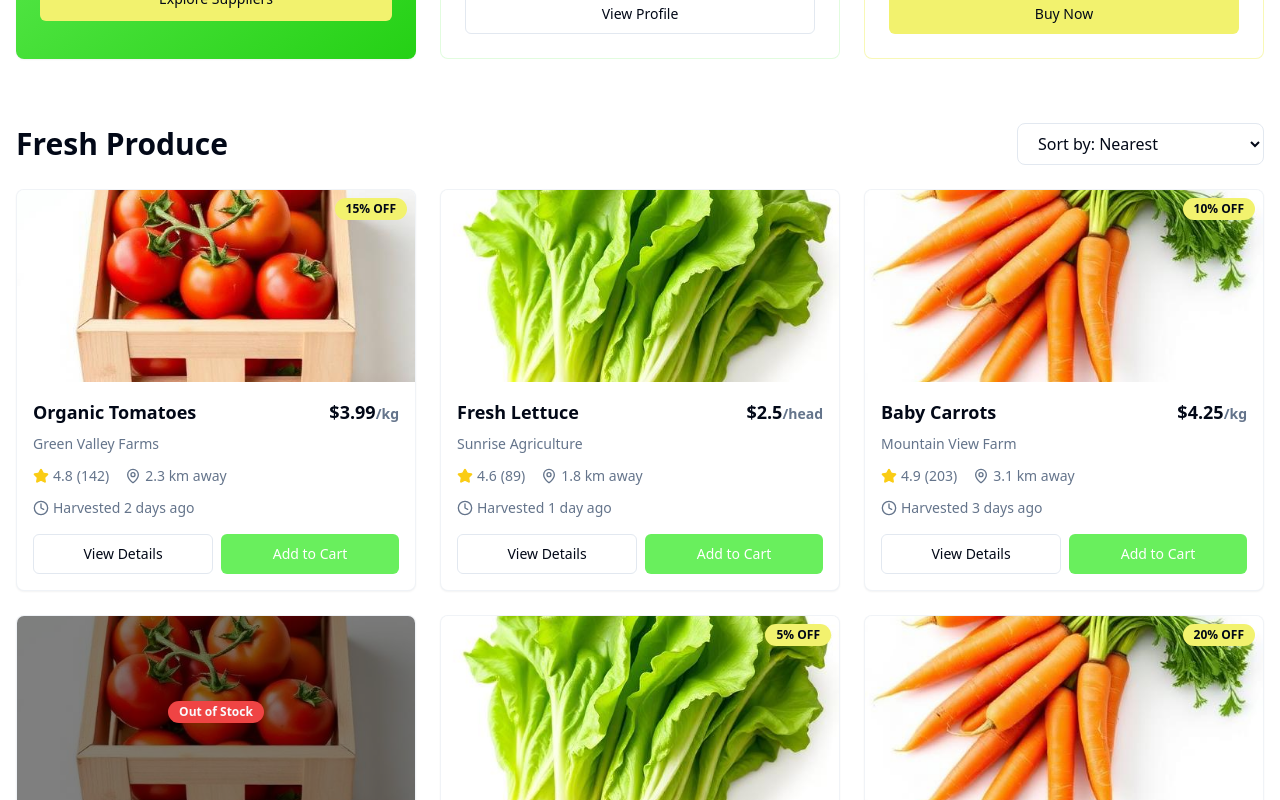
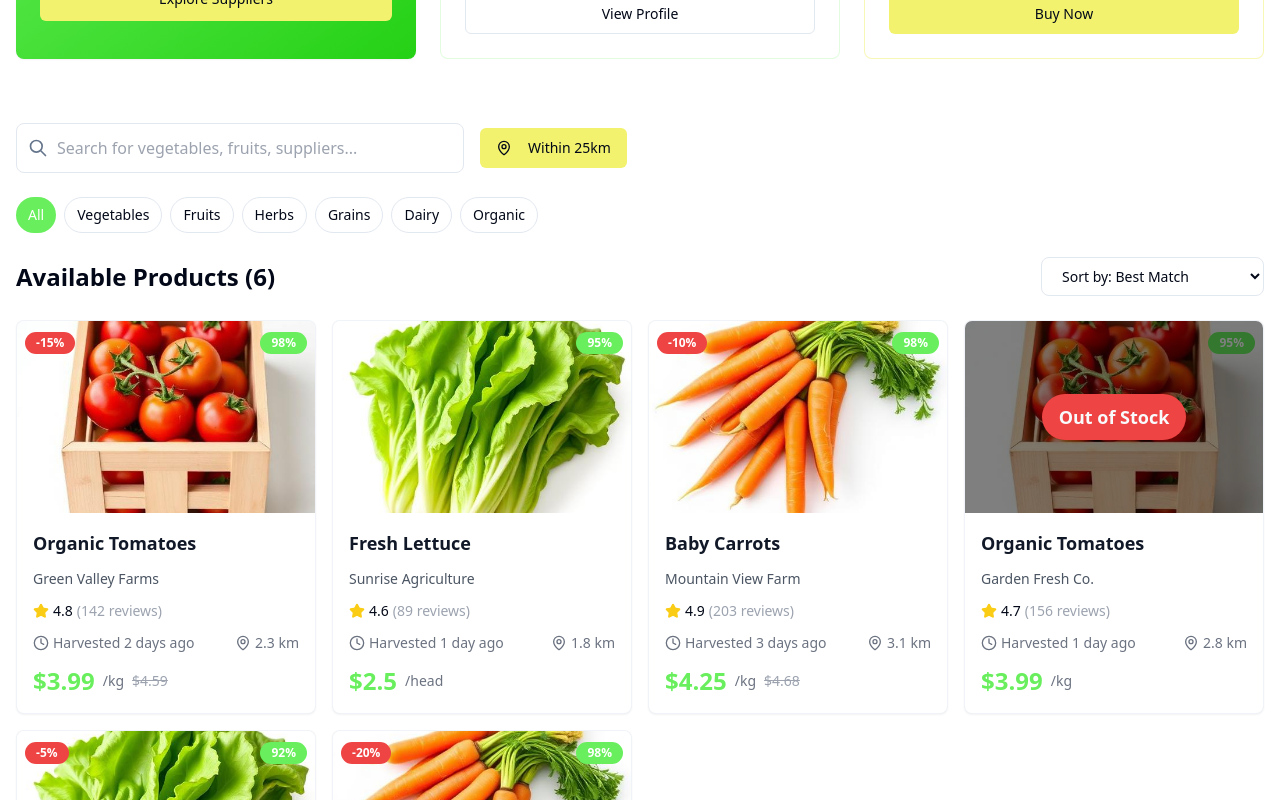
Before and after one commit to ukd007/street-bites-source, a React (Vite) app: page / in a window 1280 px wide. Shown: the part 780-1580 px from the top of the page. Built offline with nearby package versions, Linux system fonts and the light colour scheme.

Commit message:
Refactor ProductGrid component
Update the ProductGrid component to match the provided reference image, focusing on the item display section. Other features like "Find Suppliers", "Best Supplier", and "Best Rate of the Day" should remain unchanged.

```diff
--- a/src/components/ProductGrid.tsx
+++ b/src/components/ProductGrid.tsx
@@ -96,10 +96,46 @@ const products = [
 const ProductGrid = () => {
   return (
     <div className="container mx-auto px-4 py-8">
+      {/* Search and Filter Section */}
+      <div className="mb-6">
+        <div className="flex flex-col lg:flex-row gap-4 items-center mb-6">
+          <div className="relative flex-1 max-w-md">
+            <input
+              type="text"
+              placeholder="Search for vegetables, fruits, suppliers..."
+              className="w-full pl-10 pr-4 py-3 border border-border rounded-lg bg-background focus:outline-none focus:ring-2 focus:ring-primary"
+            />
+            <div className="absolute left-3 top-1/2 transform -translate-y-1/2">
+              <svg className="w-5 h-5 text-muted-foreground" fill="none" stroke="currentColor" viewBox="0 0 24 24">
+                <path strokeLinecap="round" strokeLinejoin="round" strokeWidth={2} d="M21 21l-6-6m2-5a7 7 0 11-14 0 7 7 0 0114 0z" />
+              </svg>
+            </div>
+          </div>
+
+          {/* Distance Filter */}
+          <Button variant="secondary" className="whitespace-nowrap">
+            <MapPin className="w-4 h-4 mr-2" />
+            Within 25km
+          </Button>
+        </div>
+
+        {/* Category Filters */}
+        <div className="flex flex-wrap gap-2 mb-6">
+          <Button variant="default" size="sm" className="rounded-full">All</Button>
+          <Button variant="outline" size="sm" className="rounded-full">Vegetables</Button>
+          <Button variant="outline" size="sm" className="rounded-full">Fruits</Button>
+          <Button variant="outline" size="sm" className="rounded-full">Herbs</Button>
+          <Button variant="outline" size="sm" className="rounded-full">Grains</Button>
+          <Button variant="outline" size="sm" className="rounded-full">Dairy</Button>
+          <Button variant="outline" size="sm" className="rounded-full">Organic</Button>
+        </div>
+      </div>
+
+      {/* Header with count and sort */}
       <div className="flex items-center justify-between mb-6">
-        <h2 className="text-3xl font-bold">Fresh Produce</h2>
-        <div className="flex items-center space-x-4">
-          <select className="px-4 py-2 border border-border rounded-lg bg-background">
+        <h2 className="text-2xl font-bold">Available Products ({products.length})</h2>
+        <select className="px-4 py-2 border border-border rounded-lg bg-background text-sm">
+          <option>Sort by: Best Match</option>
           <option>Sort by: Nearest</option>
           <option>Sort by: Price Low to High</option>
           <option>Sort by: Price High to Low</option>
@@ -107,83 +143,83 @@ const ProductGrid = () => {
           <option>Sort by: Newest</option>
         </select>
       </div>
-      </div>
 
-      <div className="grid grid-cols-1 md:grid-cols-2 lg:grid-cols-3 gap-6">
+      {/* Product Grid */}
+      <div className="grid grid-cols-1 md:grid-cols-2 lg:grid-cols-4 gap-4 mb-8">
         {products.map((product) => (
-          <Card key={product.id} className="overflow-hidden hover:shadow-farm transition-shadow border-border/50">
+          <Card key={product.id} className="overflow-hidden hover:shadow-lg transition-all duration-300 border-border/50 bg-white">
             <div className="relative">
               <img
                 src={product.image}
                 alt={product.name}
                 className="w-full h-48 object-cover"
               />
+
+              {/* Discount Badge */}
               {product.discount > 0 && (
-                <Badge className="absolute top-2 right-2 bg-secondary text-secondary-foreground">
-                  {product.discount}% OFF
+                <div className="absolute top-2 left-2">
+                  <Badge className="bg-red-500 text-white font-semibold">
+                    -{product.discount}%
                   </Badge>
+                </div>
               )}
+
+              {/* Quality/Freshness Indicator */}
+              <div className="absolute top-2 right-2">
+                <Badge className="bg-primary text-primary-foreground font-semibold">
+                  {product.rating > 4.7 ? '98%' : product.rating > 4.5 ? '95%' : '92%'}
+                </Badge>
+              </div>
+
+              {/* Out of Stock Overlay */}
               {!product.inStock && (
                 <div className="absolute inset-0 bg-black/50 flex items-center justify-center">
-                  <Badge variant="destructive">Out of Stock</Badge>
+                  <Badge variant="destructive" className="text-lg px-4 py-2">Out of Stock</Badge>
                 </div>
               )}
             </div>
 
-            <CardContent className="p-4">
-              <div className="flex items-start justify-between mb-2">
-                <h3 className="font-semibold text-lg">{product.name}</h3>
-                <div className="text-right">
-                  <div className="font-bold text-lg">
-                    ${product.price}
-                    <span className="text-sm text-muted-foreground">/{product.unit}</span>
+            <CardContent className="p-4 space-y-3">
+              {/* Product Name */}
+              <h3 className="font-semibold text-lg text-gray-900">{product.name}</h3>
+
+              {/* Supplier */}
+              <p className="text-gray-600 text-sm">{product.supplier}</p>
+
+              {/* Rating */}
+              <div className="flex items-center space-x-1">
+                <Star className="w-4 h-4 fill-yellow-400 text-yellow-400" />
+                <span className="font-medium text-sm">{product.rating}</span>
+                <span className="text-gray-400 text-sm">({product.reviews} reviews)</span>
               </div>
+
+              {/* Harvest Info and Distance */}
+              <div className="flex items-center justify-between text-sm text-gray-500">
+                <div className="flex items-center space-x-1">
+                  <Clock className="w-4 h-4" />
+                  <span>Harvested {product.harvestDate}</span>
+                </div>
+                <div className="flex items-center space-x-1">
+                  <MapPin className="w-4 h-4" />
+                  <span>{product.location.replace(' away', '')}</span>
                 </div>
               </div>
 
-              <p className="text-muted-foreground text-sm mb-3">{product.supplier}</p>
-
-              <div className="flex items-center space-x-4 text-sm text-muted-foreground mb-3">
-                <div className="flex items-center space-x-1">
-                  <Star className="w-4 h-4 fill-current text-yellow-400" />
-                  <span>{product.rating}</span>
-                  <span>({product.reviews})</span>
-                </div>
-                <div className="flex items-center space-x-1">
-                  <MapPin className="w-4 h-4" />
-                  <span>{product.location}</span>
-                </div>
-              </div>
-
-              <div className="flex items-center space-x-1 text-sm text-muted-foreground mb-4">
-                <Clock className="w-4 h-4" />
-                <span>Harvested {product.harvestDate}</span>
-              </div>
-
-              <div className="flex space-x-2">
-                <Button
-                  variant="outline"
-                  className="flex-1"
-                  disabled={!product.inStock}
-                >
-                  View Details
-                </Button>
-                <Button
-                  className="flex-1"
-                  disabled={!product.inStock}
-                >
-                  Add to Cart
-                </Button>
+              {/* Price */}
+              <div className="flex items-center space-x-2">
+                <span className="text-2xl font-bold text-primary">
+                  ${product.price}
+                </span>
+                <span className="text-sm text-gray-500">/{product.unit}</span>
+                {product.discount > 0 && (
+                  <span className="text-sm text-gray-400 line-through">
+                    ${(product.price * (1 + product.discount / 100)).toFixed(2)}
+                  </span>
+                )}
               </div>
             </CardContent>
           </Card>
         ))}
-      </div>
-
-      <div className="text-center mt-8">
-        <Button variant="outline" size="lg">
-          Load More Products
-        </Button>
       </div>
     </div>
   );
```
Lines whose indentation alone changed are shown as unchanged.
